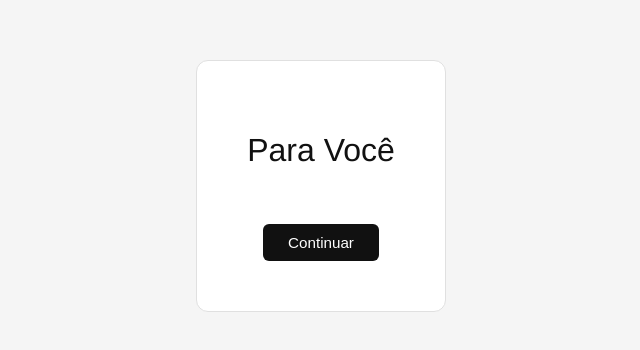
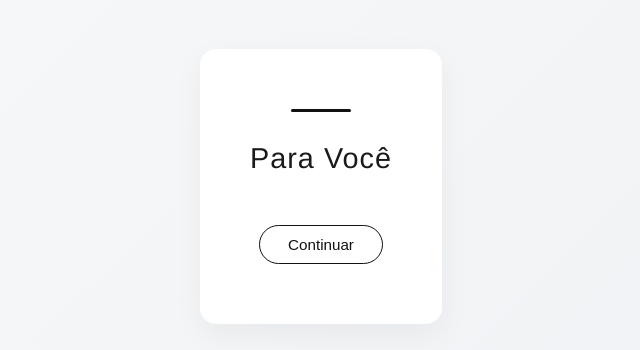
Before and after one commit to lucassilva18byte/Carta-interativa-Pedido-de-Namoro-Minimalista, a plain HTML site: page index.html in a window 1280 px wide. Shown: the part 214-564 px from the top of the page, without its empty margins (319-959 px from the left). Drawn offline with Linux system fonts and the light colour scheme.

Commit message:
pedido de namoro minimalista

```diff
--- a/index.html
+++ b/index.html
@@ -2,13 +2,13 @@
 <html>
 <head>
   <meta charset="UTF-8">
-  <title>Uma Carta Para Você</title>
+  <title>Para Você</title>
   <style>
     body {
       margin: 0;
-      background: #f5f5f5;
+      background: linear-gradient(135deg, #f8f9fa, #eef1f4);
       font-family: 'Helvetica Neue', Arial, sans-serif;
-      color: #222;
+      color: #1a1a1a;
       display: flex;
       justify-content: center;
       align-items: center;
@@ -18,47 +18,57 @@
 
     .card {
       background: #ffffff;
-      padding: 50px;
-      border-radius: 12px;
+      padding: 60px 50px;
+      border-radius: 16px;
       max-width: 600px;
-      border: 1px solid #e0e0e0;
+      box-shadow: 0 10px 30px rgba(0,0,0,0.05);
       position: relative;
+    }
+
+    .linha {
+      width: 60px;
+      height: 3px;
+      background: #111;
+      margin: 0 auto 30px auto;
+      border-radius: 2px;
     }
 
     h1 {
       font-weight: 500;
-      margin-bottom: 30px;
-      color: #111;
+      font-size: 1.8rem;
+      margin-bottom: 25px;
+      letter-spacing: 1px;
     }
 
     h2 {
       font-weight: 500;
-      color: #000;
+      margin-top: 20px;
     }
 
     .frase {
       display: none;
       font-size: 1.1rem;
       margin: 15px 0;
-      color: #333;
+      color: #444;
       animation: fadeIn 0.8s ease-in-out;
     }
 
     button {
       margin-top: 25px;
-      padding: 10px 25px;
+      padding: 10px 28px;
       font-size: 0.95rem;
-      border-radius: 6px;
-      border: none;
+      border-radius: 30px;
+      border: 1px solid #111;
       cursor: pointer;
-      background: #111;
-      color: white;
+      background: transparent;
+      color: #111;
       transition: 0.3s;
       position: relative;
     }
 
     button:hover {
-      background: #333;
+      background: #111;
+      color: #fff;
     }
 
     .hidden {
@@ -66,13 +76,14 @@
     }
 
     @keyframes fadeIn {
-      from { opacity: 0; }
-      to { opacity: 1; }
+      from { opacity: 0; transform: translateY(8px); }
+      to { opacity: 1; transform: translateY(0); }
     }
   </style>
 </head>
 <body>
   <div class="card">
+    <div class="linha"></div>
     <h1>Para Você</h1>
 
     <p class="frase">Desde o dia em que você entrou na minha vida, tudo mudou.</p>
@@ -90,8 +101,7 @@
     </div>
 
     <div id="final" class="hidden">
-      <h2>Obrigado por existir.</h2>
-      <p>Eu escolho você todos os dias.</p>
+      <h2>Eu escolho você todos os dias.</h2>
     </div>
   </div>
 
```
